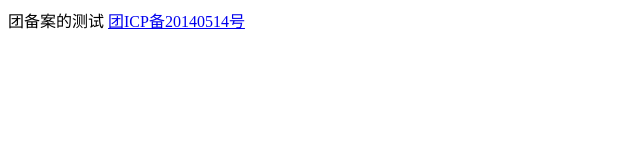
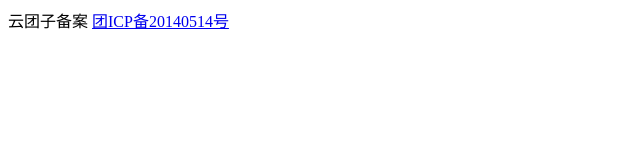
Before and after one commit to chengwy2014/TuanICP, a plain HTML site: page index.html in a window 1280 px wide. Shown: the whole page, without its empty margins (0-640 px from the left). Drawn offline with Linux system fonts and the light colour scheme.

Commit message:
Update index.html

```diff
--- a/index.html
+++ b/index.html
@@ -1,2 +1,2 @@
-<text>团备案的测试</text>
+<text>云团子备案</text>
 <a href="https://icp.yuncheng.fun/id.php?keyword=20140514" target="_blank">团ICP备20140514号</a>
```
